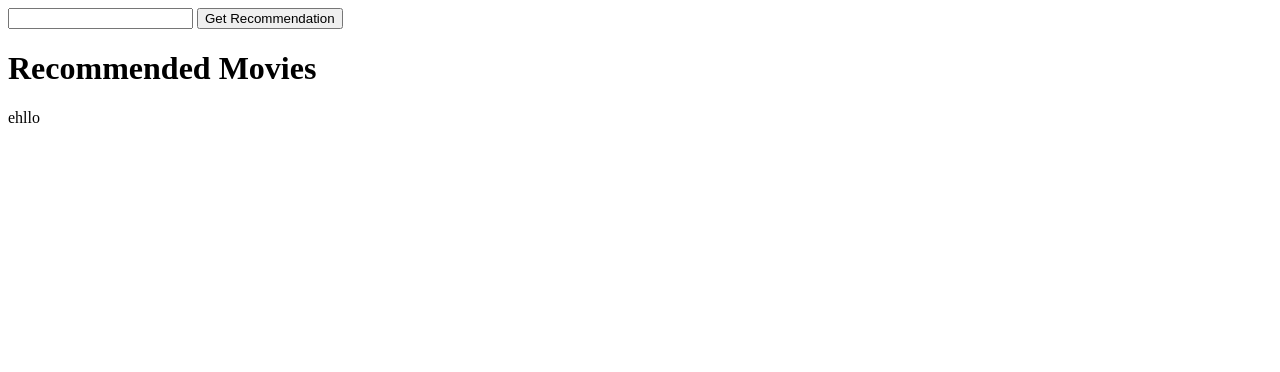
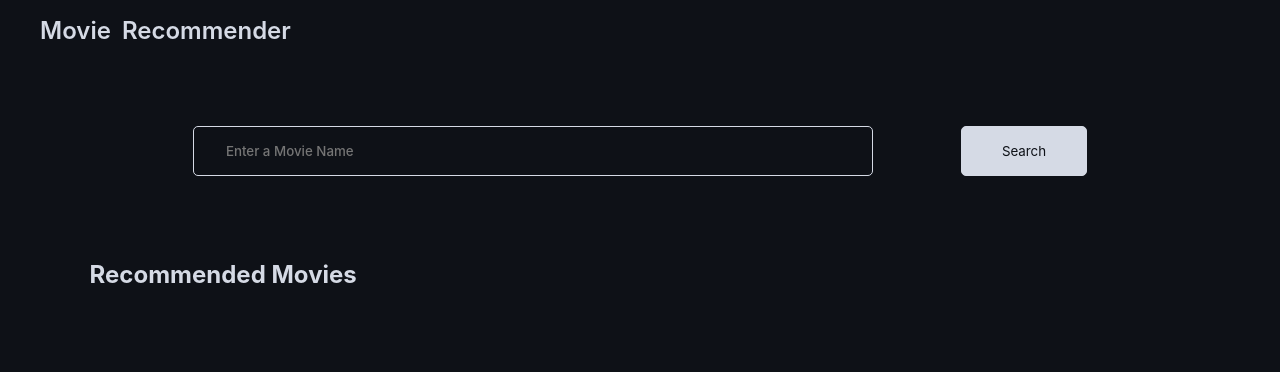
Before and after one commit to 464venkatsai/Recommendation-System, a FastAPI app: page / in a window 1280 px wide. Shown: the top 372 px of the page. Run offline with FastAPI, Linux system fonts and the light colour scheme; parts of the project's set-up code (start-up, migrations or seed data) failed here and were passed over.

Commit message:
added Styling and js

```diff
--- /dev/null
+++ b/backend/app/config.py
@@ -0,0 +1,5 @@
+# Configuration parameters for the Recommedations and Fetching json from API
+
+
+# Base URL - It is the URL that we are scraping data
+API_KEY = "a9c6976d"
--- a/backend/app/main.py
+++ b/backend/app/main.py
@@ -3,6 +3,7 @@ from requests.utils import requote_uri
 from fastapi.staticfiles import StaticFiles
 from fastapi.templating import Jinja2Templates
 from backend.app.recommender import get_recommendations, cosine_sim2
+from backend.app.config import API_KEY
 import requests
 
 app = FastAPI()
@@ -16,7 +17,7 @@ async def showHomePage(request: Request):
 
 @app.get("/api/{movieName}")
 async def read_item(movieName: str):
-    url =requote_uri(f'http://www.omdbapi.com/?t={movieName}&apiKey=a9c6976d')
+    url =requote_uri(f'http://www.omdbapi.com/?t={movieName}&apiKey={API_KEY}')
     response = requests.get(url)
     if response.status_code == 200:
         data = response.json()
--- a/static/index.js
+++ b/static/index.js
@@ -1,83 +1,135 @@
-// Getting The Recommendations From the Model
+// Arrays Containers for Movie Poster URL's and Movie Name's
 let RECOMMENDED_MOVIES = []
 let RECOMMENDED_MOVIE_POSTERS = []
-function fetchRecommendations() {
+// Movie entered by user
+
+let movieName = document.getElementById("movie-search-bar");
+document.getElementById("search-btn").addEventListener("click", function() {
+    console.log(movieName.value)
+    fetchRecommendations(movieName.value);
+});
+
+/**
+ * Function to fetch movie recommendations based on the given movie name.
+ * Clears previous movie recommendations and fetchs recommendations for the current movie
+ */
+function fetchRecommendations(movie_name) {
+    // Showing Skeletion Animation for user
+    ShowSkeletonAnimation();
+    // Ensuring recommendations are empty
     RECOMMENDED_MOVIES = []
     RECOMMENDED_MOVIE_POSTERS = []
-    movieName = document.getElementById("movie-name").value
-    API_URL = `http://127.0.0.1:8000/recommendation/${movieName}`
+    movieName.value = movie_name
+    // Fetching recommendations for the movie name
+    API_URL = `http://127.0.0.1:8000/recommendation/${movie_name}`
     fetch(API_URL)
-        .then(response => {
-            if (!response.ok) {
-            throw new Error('Network response was not ok');
-            }
-            return response.json();
+        .then(response => {if (!response.ok) {throw new Error('Network response was not ok'); }return response.json();})
+        .then(data => {
+
+            // fetching movie Poster's that are present in RECOMMENDED_MOVIES and making response
+            RECOMMENDED_MOVIES = data["recommendations"];
+            fetchPosterAndShowRecommendedMovies(RECOMMENDED_MOVIES);
         })
-        .then(data => {
-            RECOMMENDED_MOVIES = data["recommendations"];
-            fetchAndShowRecommendedMovies(RECOMMENDED_MOVIES);
-        })
-        .catch(error => {
-            console.error('There was a problem with the fetch operation:', error);
-        });
+        .catch(error => {console.error('There was a problem with the fetch operation:', error);});
 }
+
+/**
+ * Function to fetch the movie Poster form the OMDB api
+ * Pushs movie poster URL to RECOMMENDED_MOVIE_POSTER
+ */
 async function fetchMovieDetails(movieName) {
-    console.log("Fetching Movie Poster of ",movieName);
+    // Fetching Movie Poster from the all the details
     const DETAILS_ENDPOINT = `http://www.omdbapi.com/?t=${movieName}&apiKey=a9c6976d`;
     try {
         const response = await fetch(DETAILS_ENDPOINT);
 
-        if (!response.ok) {
-            throw new Error('Network response was not ok');
-        }
+        // If response was not ok throwing and network response error
+        if (!response.ok) {throw new Error('Network response was not ok');}
+        const data = await response.json();
 
-        const data = await response.json();
-        let posterurl = data["Poster"]
-        console.log(posterurl)
-        RECOMMENDED_MOVIE_POSTERS.push(posterurl);
+        // Pushing the movie poster to RECOMMENDED_MOVIE_POSTER
+        RECOMMENDED_MOVIE_POSTERS.push(data["Poster"]);
     } catch (error) {
+
+        // Catching for unexpected error
         console.error('There was a problem with the fetch operation:', error);
         return null;
     }
 }
 
+/**
+ * Function to show Skeletion Animation
+ */
+function ShowSkeletonAnimation() {
+    const container = document.getElementById('recommendation-container');
+    // Clearing the previous recommendations
+    container.innerHTML = '';
 
+    // Loop through the recommendations and create a card for each one
+    for (let index = 0; index < 10; index++) {
+
+        const card = document.createElement('div');
+        card.classList.add('skeletonCard');
+        // Loading the Skeletion Animation by assigning the class
+        const div = document.createElement('div');
+        div.classList.add('skeleton');
+
+        // Append elements to the card
+        card.appendChild(div);
+
+        // Append the card to the container
+        container.appendChild(card);
+    };
+}
+
+/**
+ * Function to display the movies in front-end
+ * Clears the Previouly Recommended movies and displays current recommedations
+ */
 function showRecommendations() {
     // Get the container element where recommendation cards will be appended
     const container = document.getElementById('recommendation-container');
+    // Clearing the previous recommendations
     container.innerHTML = '';
 
     // Loop through the recommendations and create a card for each one
-    console.log(RECOMMENDED_MOVIES,RECOMMENDED_MOVIE_POSTERS)
     for (let index = 0; index < RECOMMENDED_MOVIES.length; index++) {
 
         const card = document.createElement('div');
         card.classList.add('card');
+        card.onclick = function() {
+            fetchRecommendations(RECOMMENDED_MOVIES[index]);
+        };
 
         const img = document.createElement('img');
         img.src = RECOMMENDED_MOVIE_POSTERS[index];
-        img.alt = RECOMMENDED_MOVIES[index];
 
         const title = document.createElement('h2');
         title.textContent = RECOMMENDED_MOVIES[index];
 
         // Append elements to the card
         card.appendChild(img);
-        card.appendChild(title);
+        // card.appendChild(title);
 
         // Append the card to the container
         container.appendChild(card);
     };
 }
 
-async function fetchAndShowRecommendedMovies(recommendedMovies) {
+/**
+ * function to avoid the asynchronous nature and current programmming
+ * executes line by line
+ */
+async function fetchPosterAndShowRecommendedMovies(recommendedMovies) {
     try {
+        // Fetches all the movie Posters and pushing to RECOMMENDED_MOVIE_POSTERS
         for (const movie of recommendedMovies) {
             await fetchMovieDetails(movie);
         }
-        console.log(RECOMMENDED_MOVIE_POSTERS)
+        // Showing the Recommedation in the front-end
         showRecommendations(recommendedMovies);
     } catch (error) {
+        // Catching for Unexpected error
         console.error("Error fetching or showing recommended movies:", error);
     }
 }
--- a/static/style.css
+++ b/static/style.css
@@ -0,0 +1,108 @@
+:root {
+    --main-font: Inter,ui-sans-serif,system-ui,Helvetica,Arial,sans-serif;
+    --secondary-font: "Nunito Sans", sans-serif;
+    --third-font:  "Poppins", sans-serif;
+    --main-background: rgb(14 ,17 ,23);
+    --main-color:rgb(213 ,218 ,229);
+  }
+body{
+    background-color: rgb(14 ,17 ,23);
+    padding: 0;
+    margin: 0;
+}
+*{
+    color: rgb(213 ,218 ,229);
+    font-family: Inter,ui-sans-serif,system-ui,Helvetica,Arial,sans-serif;
+}
+.btn{
+    color: var(--main-background);
+    background-color: var(--main-color);
+    padding: 0.5rem 2.5rem;
+    border-radius: 5px;
+    outline: none;
+    border: 1px solid var(--main-color);
+    cursor: pointer;
+}
+
+.btn:hover{
+    background-color: rgba(213, 218, 229, 0.8);
+}
+
+::-webkit-scrollbar {
+    display: none;
+  }
+nav ul li{
+    list-style: none;
+    font-family: var(--main-font);
+    font-weight: 600;
+    font-size: x-large;
+    line-height: 30px;
+    word-spacing: 5px;
+}
+.search-box{
+    display: flex;
+    width: 100%;
+    margin-top: 5rem;
+    justify-content: center;
+}
+#movie-search-bar{
+    background-color: var(--main-background);
+    outline: none !important;
+    border: 1px solid var(--main-color);
+    border-radius: 5px;
+    padding: 1rem 2rem;
+    width: 80%;
+    font-weight: 500;
+    color: var(--main-color);
+}
+.search-box section{
+    width: 60%;
+}
+.show-recommendations{
+    padding: 5% 7%;
+}
+#recommendation-container{
+    display: grid;
+    grid-template-columns: repeat(5, minmax(200px, 1fr)); /* Two columns, responsive */
+    row-gap: 5rem;
+    column-gap: 1rem;
+}
+.card{
+    width: 100%;
+    border-radius: 5px;
+    overflow: hidden;
+    cursor: pointer;
+}
+.card img {
+    width: 100%;
+    aspect-ratio: 2.5/4;
+}
+.skeletonCard {
+    width: 250px; /* Adjust width as needed */
+    height: 400px; /* Adjust height as needed */
+    overflow: hidden;
+    gap: 1rem;
+    border-radius: 10px;
+    position: relative;
+
+    background-color:rgba(16, 20, 29, 0.5);
+}
+
+.skeleton {
+    position: absolute;
+    top: 0;
+    left: 0;
+    width: 100%;
+    height: 100%;
+    background: linear-gradient(90deg, rgba(183, 71, 71, 0) 0%, rgba(255, 255, 255, 0.05) 50%, rgba(180, 59, 59, 0) 100%);
+    animation: skeleton-animation 1.5s linear infinite ;
+}
+
+@keyframes skeleton-animation {
+    0% {
+        transform: translateX(-100%);
+    }
+    100% {
+        transform: translateX(100%);
+    }
+}
--- a/templates/index.html
+++ b/templates/index.html
@@ -7,11 +7,21 @@
     <link rel="stylesheet" href="/static/style.css">
 </head>
 <body>
-    <input id="movie-name" name="MovieName" type="text">
-    <button onclick="fetchRecommendations()">Get Recommendation</button>
-    <h1>Recommended Movies</h1>
-    <div id="recommendation-container">
-        ehllo
+    <nav>
+        <ul>
+            <li>Movie Recommender</li>
+        </ul>
+    </nav>
+    <div class="search-box">
+        <section>
+            <input id="movie-search-bar" name="MovieName" type="text" placeholder="Enter a Movie Name">
+        </section>
+        <button class="btn" id="search-btn">Search</button>
+    </div>
+    <div class="show-recommendations">
+        <h2>Recommended Movies</h2>
+        <div id="recommendation-container">
+        </div>
     </div>
 </body>
 <script src="./static/index.js"></script>
```
Also changed, not shown: 2 other files.
